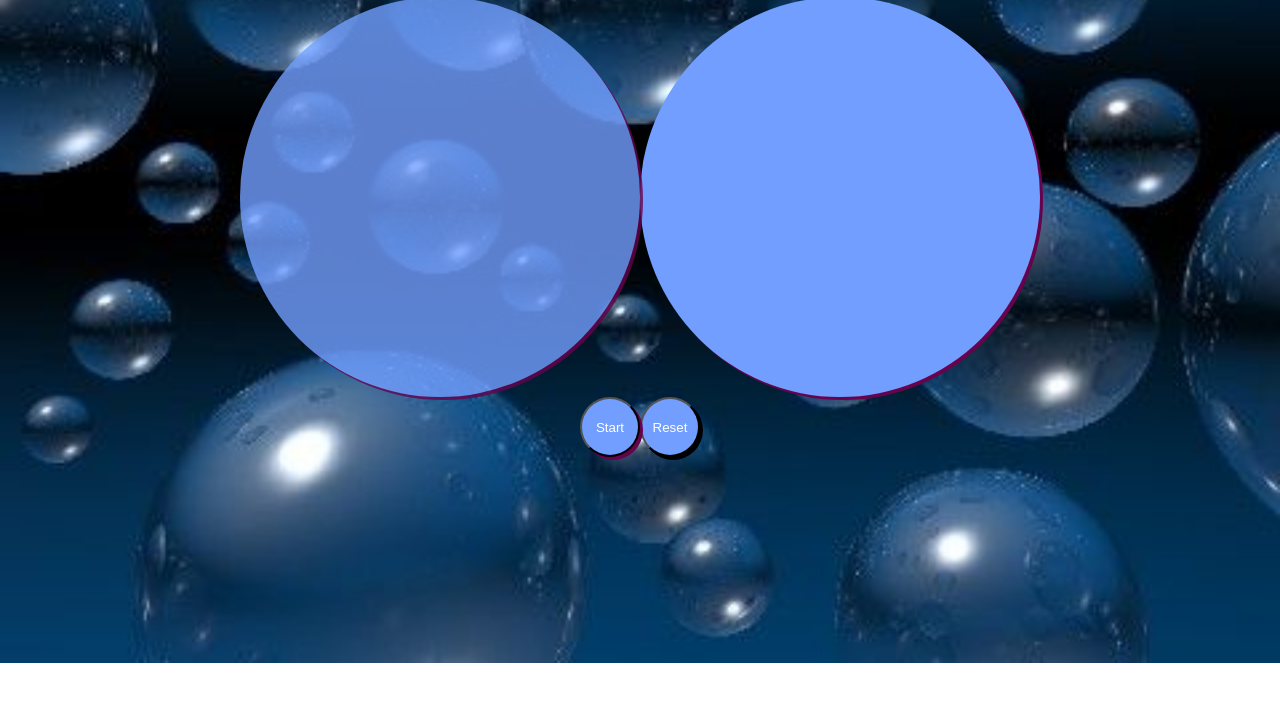
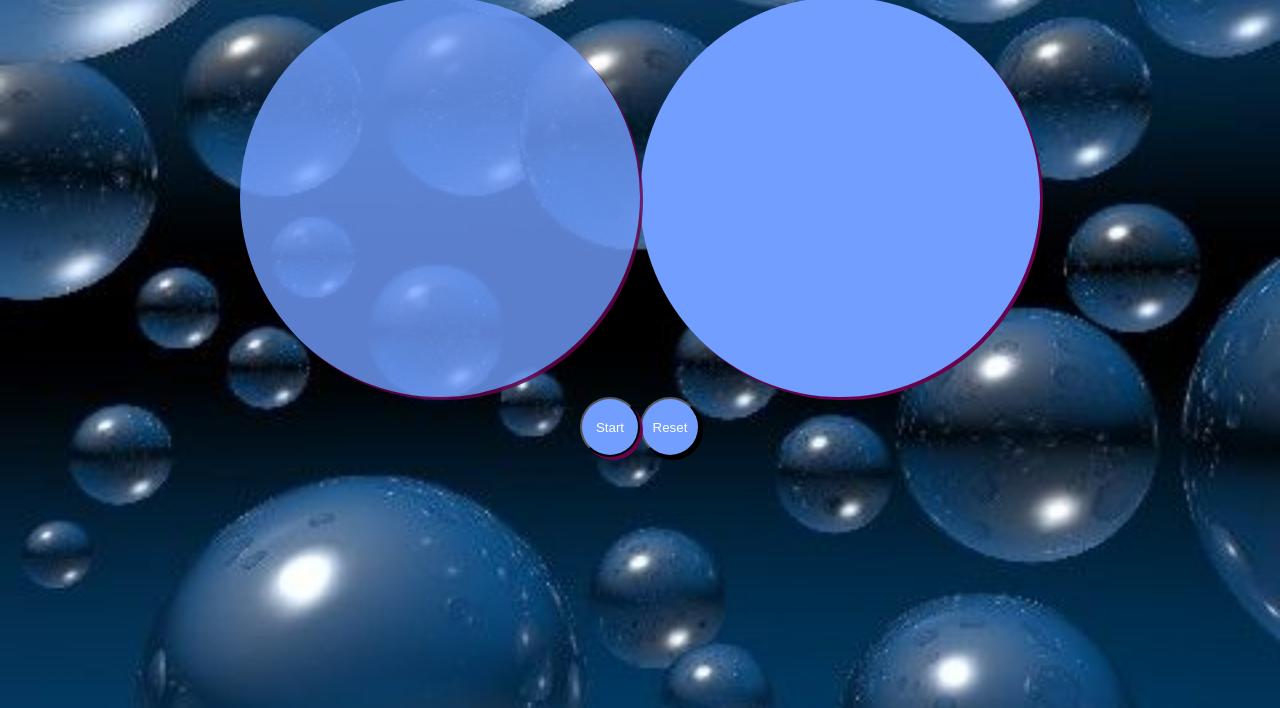
Before and after one commit to lauraMeiz/Game001, a website: page index.html in a window 1280 px wide. Shown: the part 92-800 px from the top of the page. Drawn offline with Linux system fonts and the light colour scheme.

Commit message:
background color body

```diff
--- a/main.css
+++ b/main.css
@@ -329,7 +329,8 @@ body {
   background-position: center;
   background-repeat: no-repeat;
   background-size: cover;
-  /* height: 100vh; */
+  height: 100vh;
+  background-color: #729fff;
 }
 
 main {
```
